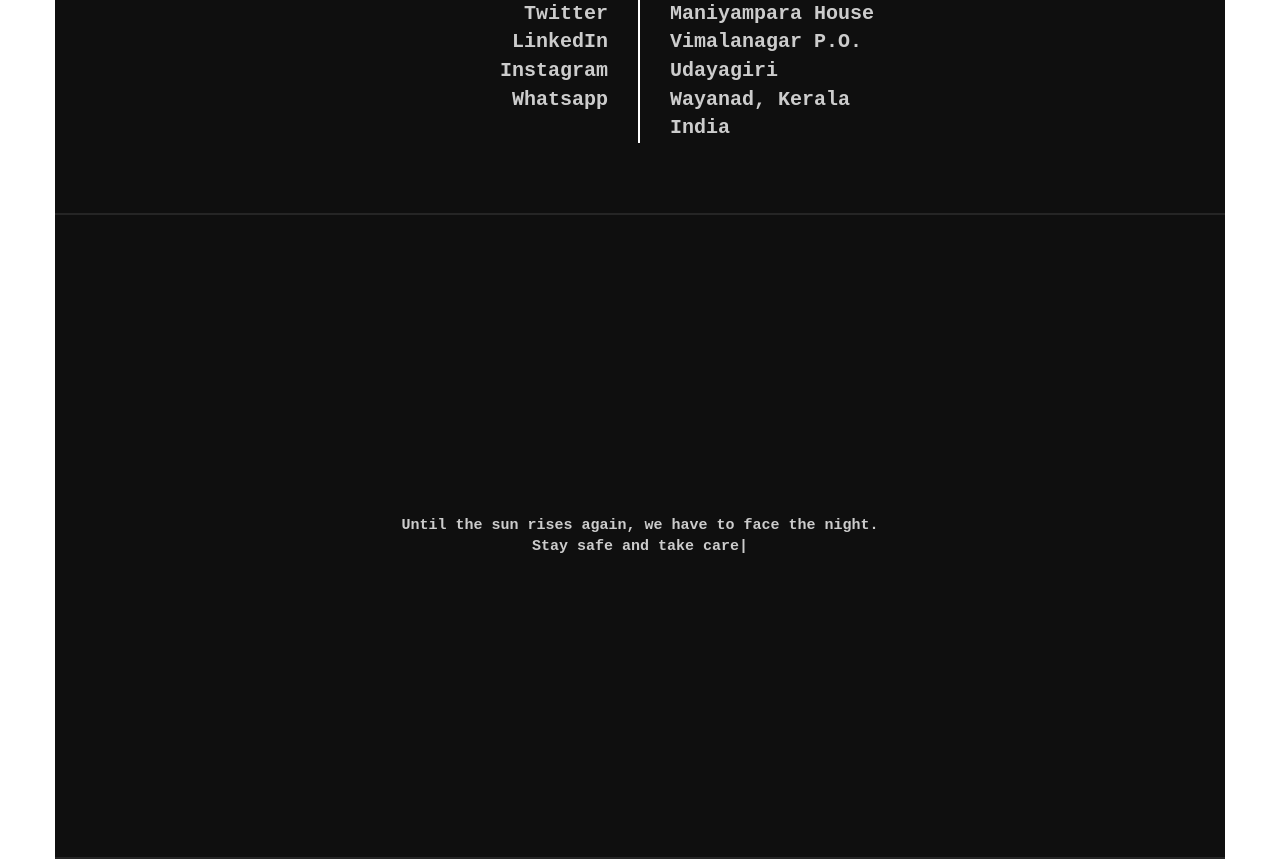
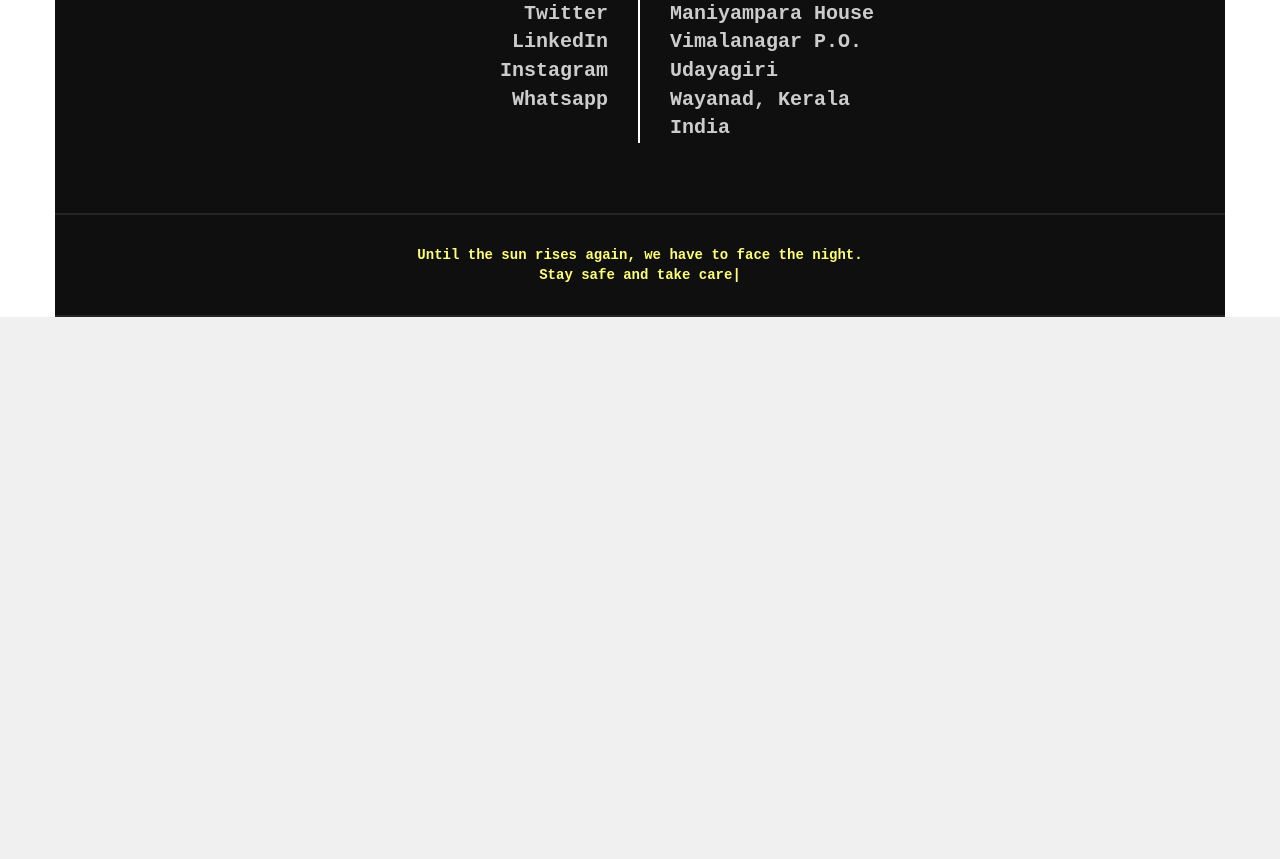
Before and after one commit to ArjunMG/arjunmg-portfolio, a PHP site: page / in a window 1280 px wide. Shown: the part 2417-3276 px from the top of the page. After the commit the page ends 2734 px from the top, so only its background shows below. Run offline with PHP 8.4, Linux system fonts and the light colour scheme.

Commit message:
Footer padding and color change

```diff
--- a/style.css
+++ b/style.css
@@ -32,10 +32,11 @@ html{
 
 footer{
     text-align: center;
-    font-size: 15px;
-    padding: 300px 0;
+    font-size: 14px;
+    padding: 30px 0;
     border-top: solid 2px rgba(0, 0, 0, 0.096);
     border-bottom: solid 2px rgba(0, 0, 0, 0.096);
+    color: darkblue;
 }
 .nav-bar{
     position: fixed;
```
